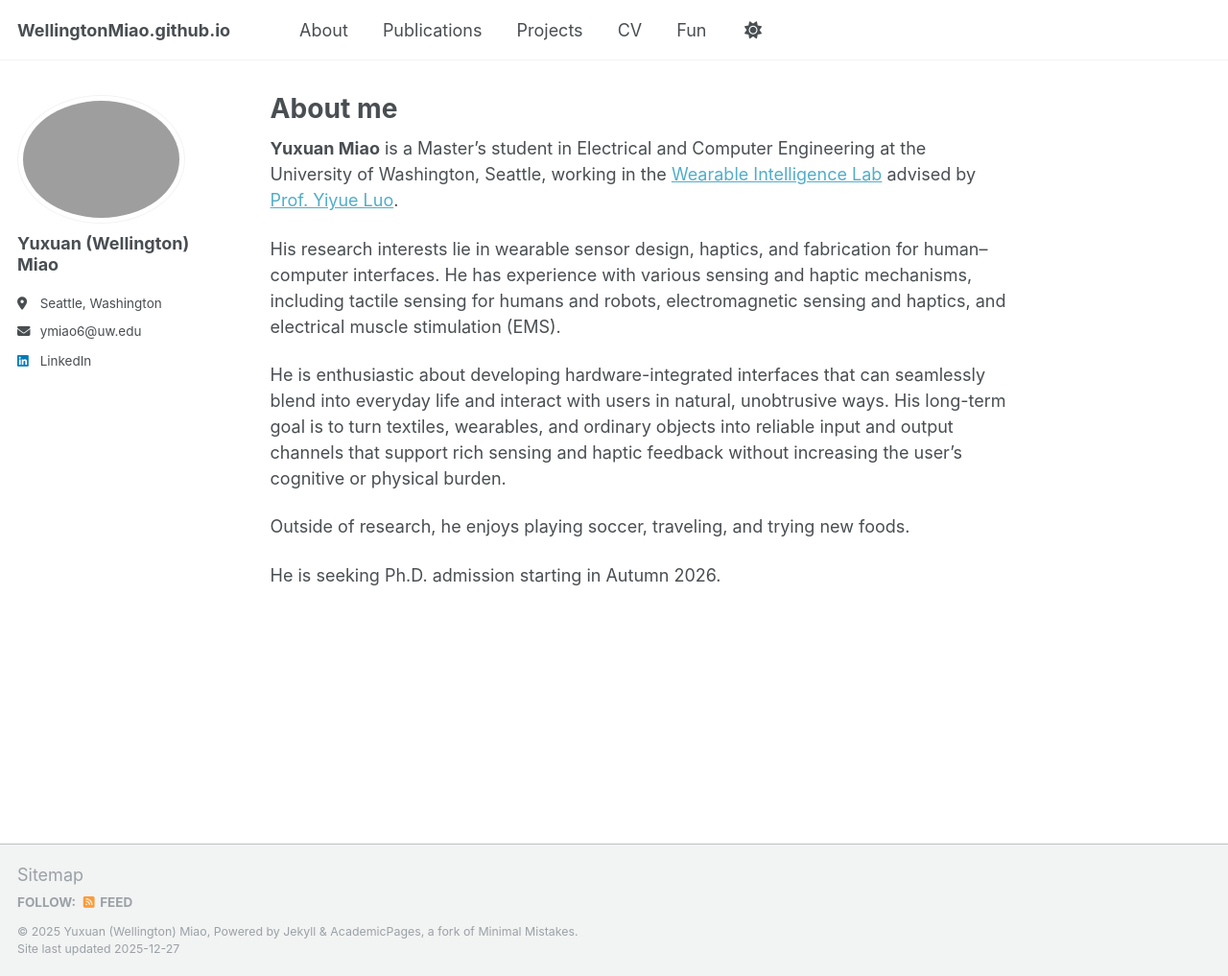
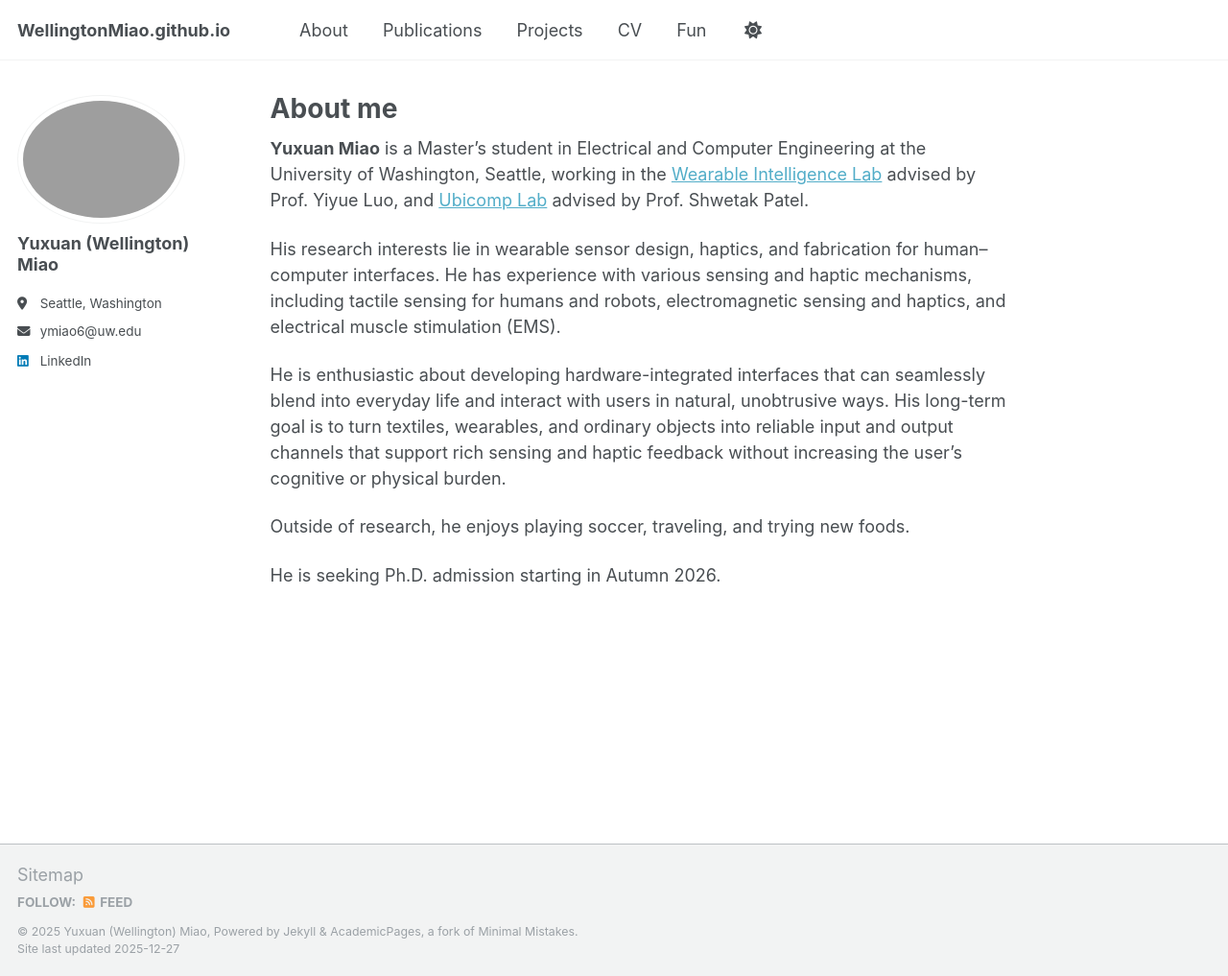
Before and after one commit to WellingtonMiao/WellingtonMiao.github.io, a Jekyll site: the page built from _pages/about.md, in a window 1280 px wide and 1017 px high. Shown: the whole window at 96% size. Built offline with Jekyll 4.4.1, drawn with Linux system fonts in a browser that asks for light colours; a script that is not in the unit is left out.

Commit message:
Update about.md

```diff
--- a/_pages/about.md
+++ b/_pages/about.md
@@ -7,7 +7,7 @@ redirect_from:
   - /about.html
 ---
 
-**Yuxuan Miao** is a Master's student in Electrical and Computer Engineering at the University of Washington, Seattle, working in the <a href="https://yyueluo.com/group.html" target="_blank" rel="noopener noreferrer">Wearable Intelligence Lab</a> advised by <a href="https://yyueluo.com/" target="_blank" rel="noopener noreferrer">Prof. Yiyue Luo</a>.
+**Yuxuan Miao** is a Master's student in Electrical and Computer Engineering at the University of Washington, Seattle, working in the <a href="https://yyueluo.com/group.html" target="_blank" rel="noopener noreferrer">Wearable Intelligence Lab</a> advised by Prof. Yiyue Luo, and <a href="https://ubicomplab.cs.washington.edu/" target="_blank" rel="noopener noreferrer">Ubicomp Lab</a> advised by Prof. Shwetak Patel.
 
 His research interests lie in wearable sensor design, haptics, and fabrication for human–computer interfaces. He has experience with various sensing and haptic mechanisms, including tactile sensing for humans and robots, electromagnetic sensing and haptics, and electrical muscle stimulation (EMS).
 
```
